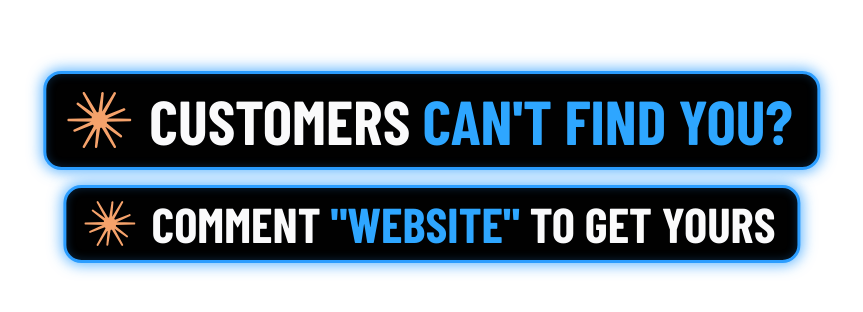
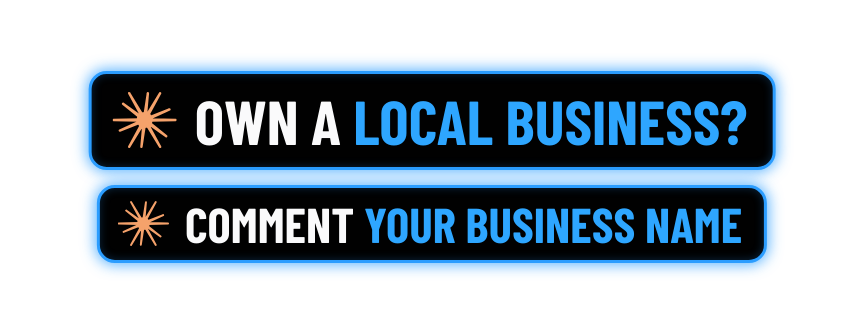
Before and after one commit to cyweb00-dotcom/cyweb-reels, a website: page reels/teaser/desk/labels.html in a window 1280 px wide. Shown: the part 192-504 px from the top of the page, without its empty margins (208-1071 px from the left). Drawn offline with Linux system fonts and the light colour scheme.

Commit message:
Labels: 'Own a local business?' / 'Comment your business name'
Co-Authored-By: Claude Opus 5.5 <noreply@anthropic.com>
Claude-Session: https://claude.ai/code/session_01MYk2U9H4xZhrhfSxDmNM3V

```diff
--- a/reels/teaser/desk/labels.html
+++ b/reels/teaser/desk/labels.html
@@ -11,8 +11,8 @@ html,body{width:1080px;height:1920px;background:transparent;overflow:hidden}
 .acc{color:#2ea6ff}
 svg{flex:none}
 </style></head><body>
-<div class="box b1" id="b1"><svg width="64" height="64" viewBox="-32 -32 64 64"><g id="spark1"></g></svg><span>CUSTOMERS <span class="acc">CAN'T FIND YOU?</span></span></div>
-<div class="box b2" id="b2"><svg width="51" height="51" viewBox="-32 -32 64 64"><g id="spark2"></g></svg><span>COMMENT <span class="acc">"WEBSITE"</span> TO GET YOURS</span></div>
+<div class="box b1" id="b1"><svg width="64" height="64" viewBox="-32 -32 64 64"><g id="spark1"></g></svg><span>OWN A <span class="acc">LOCAL BUSINESS?</span></span></div>
+<div class="box b2" id="b2"><svg width="51" height="51" viewBox="-32 -32 64 64"><g id="spark2"></g></svg><span>COMMENT <span class="acc">YOUR BUSINESS NAME</span></span></div>
 <script>
 // 12-ray spark, rebuilt as a vector
 for (const id of ['spark1','spark2']) { let p=''; for (let i=0;i<12;i++){ const a=i*Math.PI/6+(i%2?0.12:0), r=i%2?27:31, w=0.11;
```
Also changed, not shown: reels/teaser/README.md, reels/teaser/desk/labels.png.
